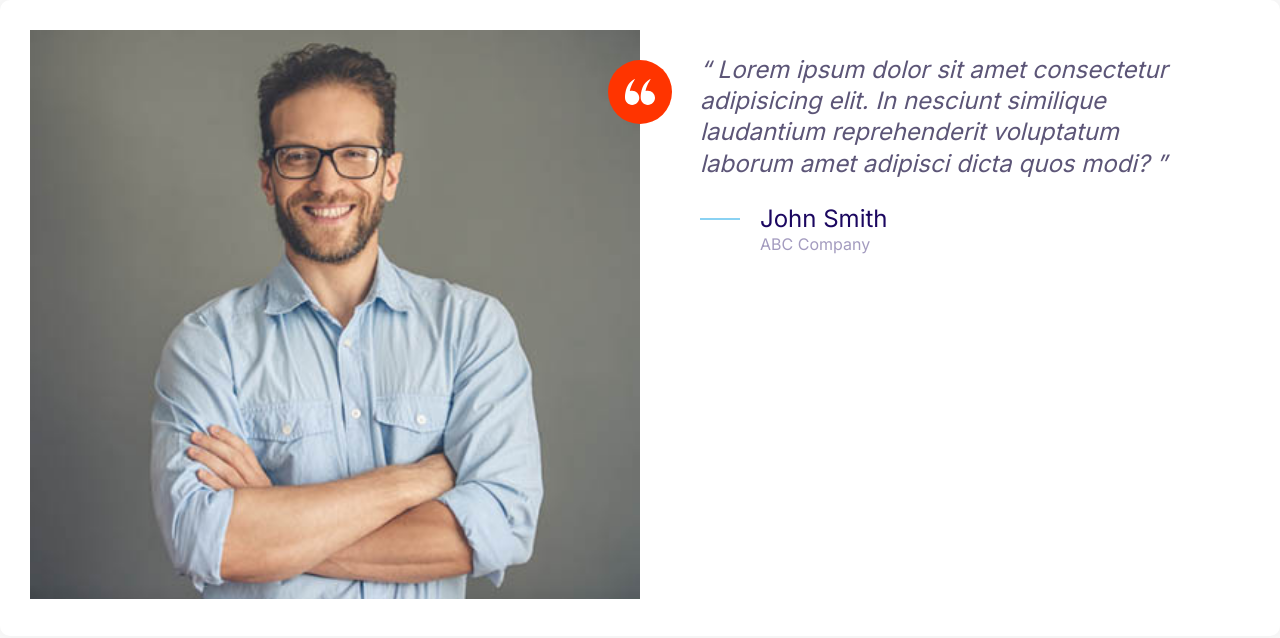
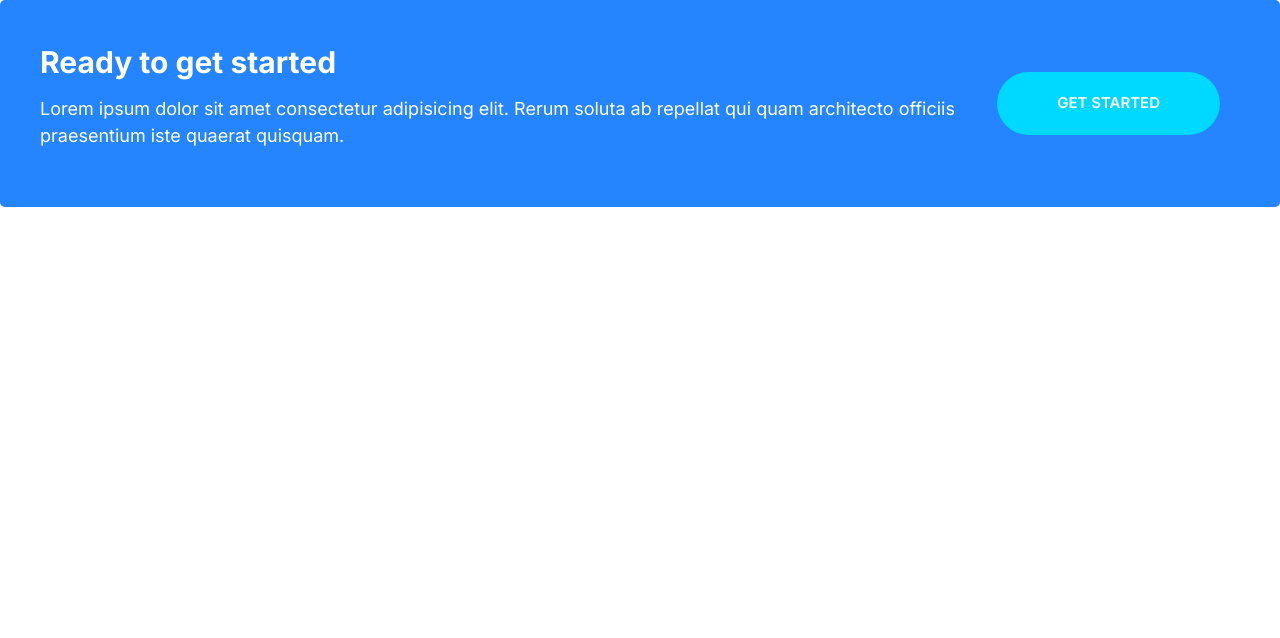
Before and after one commit to Titi923/Website-Project_1, a PHP site: page / in a window 1280 px wide. Shown: the top 638 px of the page. Run offline with PHP 8.4, Linux system fonts and the light colour scheme.

Commit message:
Defining callouts cards.

```diff
--- a/CSS/styles.css
+++ b/CSS/styles.css
@@ -261,10 +261,9 @@ a {
   color: #fff;
 }
 
-.icon-search {
-  width: 1.8rem;
-  height: 1.8rem;
-  fill: #fff;
+.btn--stretched {
+  padding-left: 6rem;
+  padding-right: 6rem;
 }
 
 .btn--block {
@@ -536,11 +535,51 @@ a {
   .testimonial__image > .icon-container {
     width: 64px;
     height: 64px;
-    position: absolute;
-    top: 3rem;
     right: -32px;
   }
 
 }
 
-/*  */
+/* Callouts */
+
+.callout {
+  padding: 4rem;
+  border-radius: 5px;
+}
+
+.callout__heading {
+  color: #fff;
+  margin-top: 0;
+  font-size: 3rem;
+}
+
+.callout--primary {
+  background: var(--color-primary);
+  color: #fff;
+}
+
+.callout .btn {
+  justify-self: center;
+  align-self: center;
+}
+
+.callout__content {
+  text-align: center;
+}
+
+@media screen and (min-width:768px) {
+  .callout .grid--1x2 {
+    grid-template-columns: 1fr auto;
+  }
+
+  .callout__content {
+    text-align: left;
+  }
+
+  .callout .btn {
+    justify-self: start;
+    margin: 0 2rem;
+  }
+}
+
+/* Collapsibles */
--- a/index.html
+++ b/index.html
@@ -15,36 +15,17 @@
     <title>The_Website</title>
   </head>
   <body>
-    <div class="card testimonial">
+    <div class="callout callout--primary">
       <div class="grid grid--1x2">
-        <div class="testimonial__image">
-          <img src="images/testimonial.jpg" alt="A smiling, happy customer" />
-          <span class="icon-container icon-container--accent">
-            <svg class="icon icon--white icon--small">
-              <use xlink:href="images/sprite.svg#quotes"></use>
-            </svg>
-          </span>
+        <div class="callout__content">
+          <h2 class="callout__heading">Ready to get started</h2>
+          <p>
+            Lorem ipsum dolor sit amet consectetur adipisicing elit. Rerum
+            soluta ab repellat qui quam architecto officiis praesentium iste
+            quaerat quisquam.
+          </p>
         </div>
-        <blockquote class="quote">
-          <p class="quote__text">
-            Lorem ipsum dolor sit amet consectetur adipisicing elit. In nesciunt
-            similique laudantium reprehenderit voluptatum laborum amet adipisci
-            dicta quos modi?
-          </p>
-          <footer>
-            <div class="media">
-              <div class="media__image">
-                <svg class="icon icon--primary quote__line">
-                  <use xlink:href="images/sprite.svg#line"></use>
-                </svg>
-              </div>
-              <div class="media__body">
-                <h3 class="media__title quote__author">John Smith</h3>
-                <p class="quote__organization">ABC Company</p>
-              </div>
-            </div>
-          </footer>
-        </blockquote>
+        <a href="#" class="btn btn--secondary btn--stretched">Get Started</a>
       </div>
     </div>
   </body>
```
Also changed, not shown: components/callout.html (added, +13 -0 lines).
